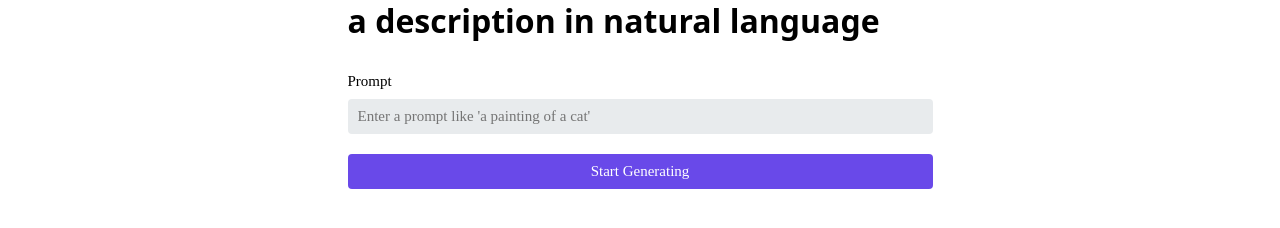
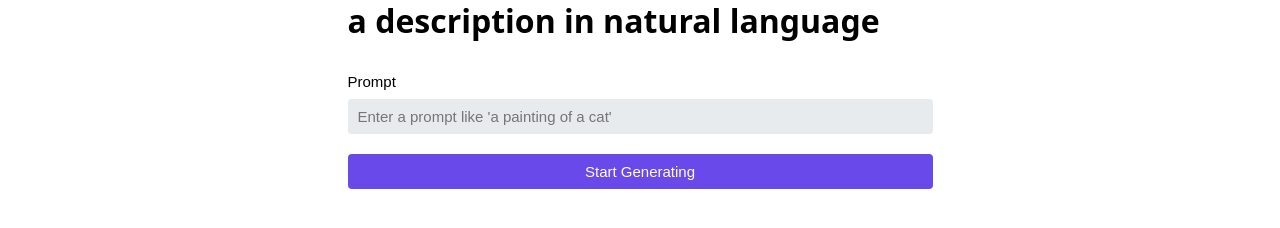
Before and after one commit to SDC-USAR/ArtiGenius-AI, a Next.js app: page / in a window 1280 px wide. Shown: the part 244-472 px from the top of the page. Built offline with nearby package versions, Linux system fonts and the light colour scheme.

Commit message:
Changed the font of placeholder in prompt-form

```diff
--- a/components/prompt-form.tsx
+++ b/components/prompt-form.tsx
@@ -2,6 +2,8 @@ import React from 'react';
 import { useTheme } from 'next-themes';
 import * as Form from '@radix-ui/react-form';
 import { styled } from '@stitches/react';
+
+const fontFamily = "'Poppins', sans-serif";
 
 type Props = {
   onSubmit: (prompt: string) => void;
@@ -61,12 +63,14 @@ const StyledFormLabel = styled(Form.Label, {
   fontWeight: 500,
   lineHeight: '35px',
   color: '$foreground',
+  fontFamily: fontFamily,
 });
 
 const StyledFormMessage = styled(Form.Message, {
   fontSize: 13,
   color: '$red600',
   opacity: 0.8,
+  fontFamily: fontFamily,
 });
 
 const StyledFlex = styled('div', { display: 'flex' });
@@ -87,6 +91,7 @@ const inputStyles = {
   '&:hover': { boxShadow: '0 0 0 1px $gray600' },
   '&:focus': { boxShadow: '0 0 0 2px $purple600' },
   '&::selection': { backgroundColor: '$gray600', color: 'white' },
+  fontFamily: fontFamily,
 };
 
 const StyledInput = styled('input', {
@@ -133,4 +138,5 @@ const StyledButton = styled('button', {
   boxShadow: '0 2px 10px $gray400',
   '&:not(:disabled):hover': { backgroundColor: '$purple600' },
   '&:not(:disabled):focus': { boxShadow: '0 0 0 2px black' },
+  fontFamily: fontFamily,
 });
```
